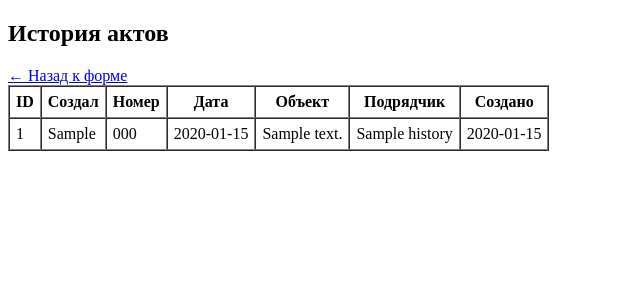
After one commit to AKK-PRO/Akt-OSR, a Flask app: page /history in a window 1280 px wide. The commit adds this page. Shown: the top 300 px of the page, without its empty margins (0-640 px from the left). Run offline with Flask 3, Linux system fonts and the light colour scheme; the visitor is signed in with stand-in values (Sample User, id 1); tables that the repository leaves empty hold one stand-in row (values such as "Sample post").

Commit message:
Add files via upload

```diff
--- a/app.py
+++ b/app.py
@@ -3,17 +3,61 @@ from docx import Document
 from io import BytesIO
 from werkzeug.security import check_password_hash, generate_password_hash
 from flask_session import Session
+import sqlite3
+import datetime
 
 app = Flask(__name__)
-app.secret_key = "supersecretkey"  # Можно заменить
+app.secret_key = "supersecretkey"
 app.config["SESSION_TYPE"] = "filesystem"
 Session(app)
 
-# 👥 Пользователи: логин → хэш пароля
 users = {
     "admin": generate_password_hash("admin123"),
     "worker": generate_password_hash("work2025")
 }
+
+def init_db():
+    conn = sqlite3.connect("akt.db")
+    c = conn.cursor()
+    c.execute("""
+        CREATE TABLE IF NOT EXISTS akt_history (
+            id INTEGER PRIMARY KEY AUTOINCREMENT,
+            created_by TEXT,
+            akt_number TEXT,
+            akt_date TEXT,
+            object_description TEXT,
+            contractor_name TEXT,
+            created_at TEXT
+        )
+    """)
+    conn.commit()
+    conn.close()
+
+def save_to_db(data):
+    conn = sqlite3.connect("akt.db")
+    c = conn.cursor()
+    c.execute("""
+        INSERT INTO akt_history (
+            created_by, akt_number, akt_date, object_description, contractor_name, created_at
+        ) VALUES (?, ?, ?, ?, ?, ?)
+    """, (
+        data["created_by"],
+        data["akt_number"],
+        data["akt_date"],
+        data["object_description"],
+        data["contractor_name"],
+        datetime.datetime.now().strftime("%Y-%m-%d %H:%M")
+    ))
+    conn.commit()
+    conn.close()
+
+def get_history():
+    conn = sqlite3.connect("akt.db")
+    c = conn.cursor()
+    c.execute("SELECT * FROM akt_history ORDER BY id DESC")
+    result = c.fetchall()
+    conn.close()
+    return result
 
 def replace_text_preserve_style(paragraph, mapping):
     for run in paragraph.runs:
@@ -44,7 +88,6 @@ def form():
         return redirect(url_for("login"))
 
     if request.method == "POST":
-        doc = Document("template.docx")
         fields = {f"{{{field}}}": request.form.get(field, "") for field in [
             "akt_number", "akt_date", "object_description", "contractor_name",
             "contractor_rep", "tech_rep", "author_rep", "additional_rep",
@@ -52,14 +95,22 @@ def form():
             "deviations", "start_date", "end_date", "next_work"
         ]}
 
+        doc = Document("template.docx")
         for paragraph in doc.paragraphs:
             replace_text_preserve_style(paragraph, fields)
-
         for table in doc.tables:
             for row in table.rows:
                 for cell in row.cells:
                     for paragraph in cell.paragraphs:
                         replace_text_preserve_style(paragraph, fields)
+
+        save_to_db({
+            "created_by": session["user"],
+            "akt_number": request.form.get("akt_number", ""),
+            "akt_date": request.form.get("akt_date", ""),
+            "object_description": request.form.get("object_description", ""),
+            "contractor_name": request.form.get("contractor_name", "")
+        })
 
         output = BytesIO()
         doc.save(output)
@@ -68,5 +119,13 @@ def form():
 
     return render_template("form.html", username=session['user'])
 
+@app.route("/history")
+def history():
+    if "user" not in session:
+        return redirect(url_for("login"))
+    rows = get_history()
+    return render_template("history.html", rows=rows)
+
 if __name__ == "__main__":
+    init_db()
     app.run(host="0.0.0.0", port=10000)
--- /dev/null
+++ b/templates/history.html
@@ -0,0 +1,30 @@
+<!DOCTYPE html>
+<html>
+<head><meta charset="UTF-8"><title>История актов</title></head>
+<body>
+    <h2>История актов</h2>
+    <a href="{{ url_for('form') }}">← Назад к форме</a>
+    <table border="1" cellpadding="6" cellspacing="0">
+        <tr>
+            <th>ID</th>
+            <th>Создал</th>
+            <th>Номер</th>
+            <th>Дата</th>
+            <th>Объект</th>
+            <th>Подрядчик</th>
+            <th>Создано</th>
+        </tr>
+        {% for row in rows %}
+        <tr>
+            <td>{{ row[0] }}</td>
+            <td>{{ row[1] }}</td>
+            <td>{{ row[2] }}</td>
+            <td>{{ row[3] }}</td>
+            <td>{{ row[4] }}</td>
+            <td>{{ row[5] }}</td>
+            <td>{{ row[6] }}</td>
+        </tr>
+        {% endfor %}
+    </table>
+</body>
+</html>
```
Also changed, not shown: templates/form.html (+3 -17 lines), templates/login.html (+2 -7 lines), requirements.txt (line endings or trailing spaces).
